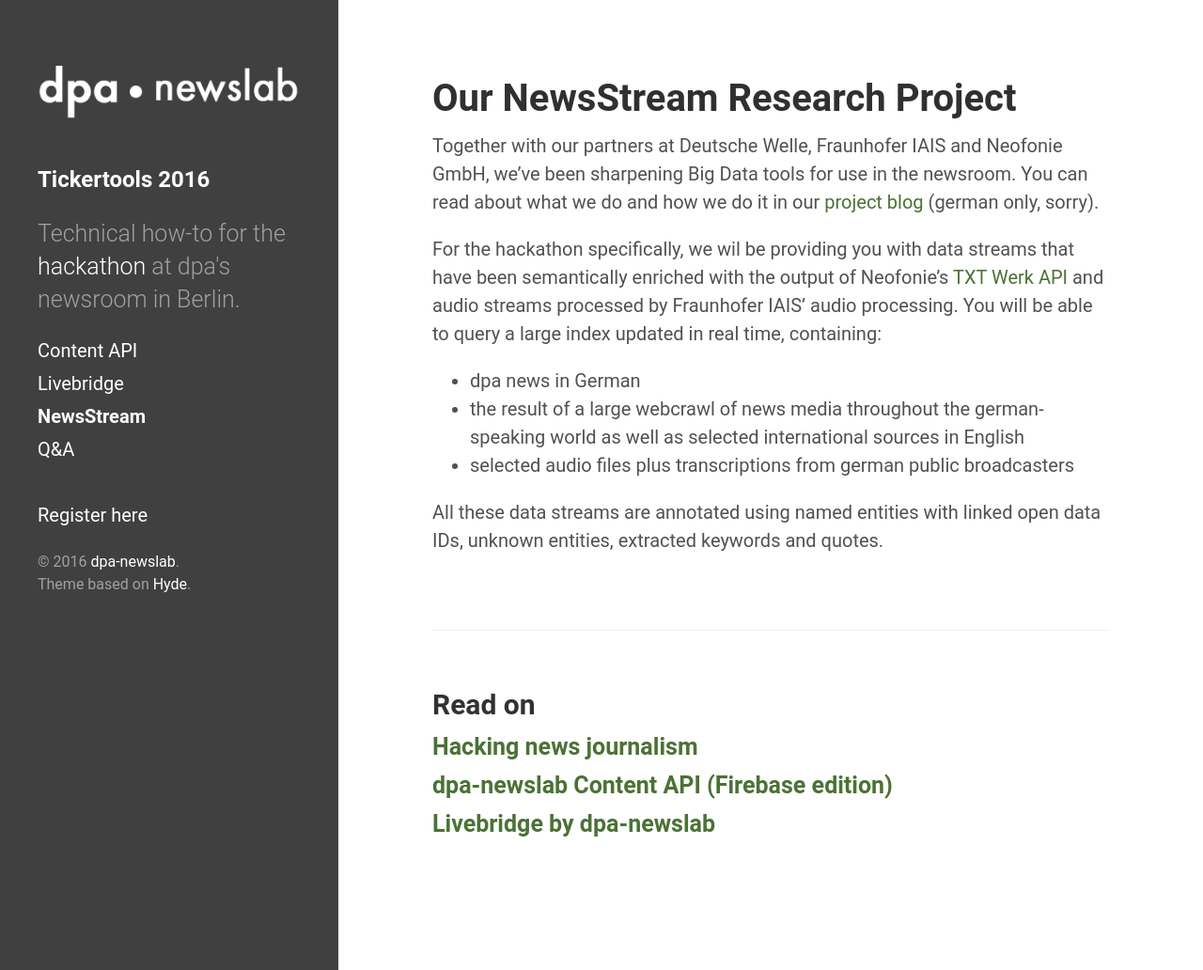
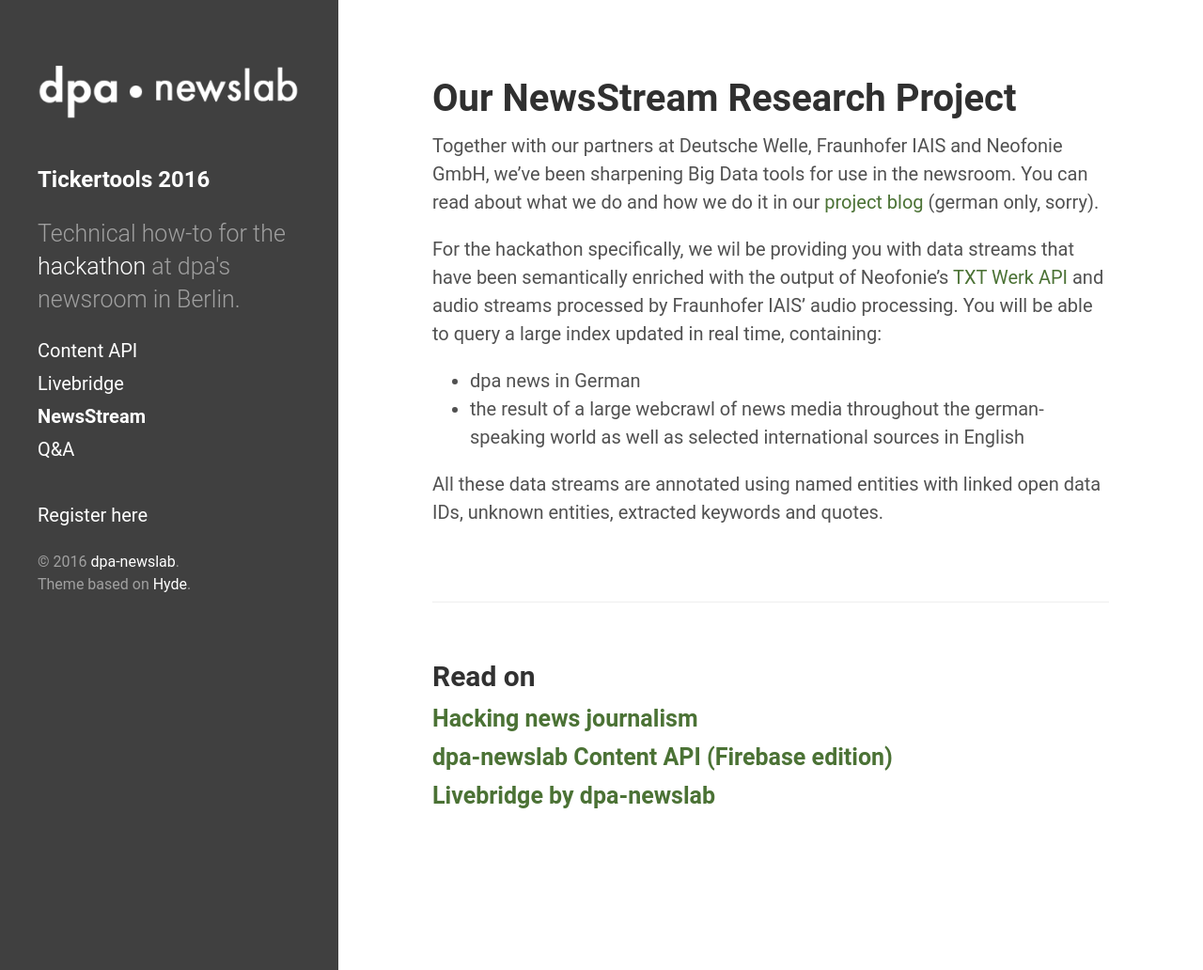
Before and after one commit to mper-bcn-ny/2017-metro, a Jekyll site: the page built from _posts/2016-10-27-newsstream.md, in a window 1280 px wide and 1032 px high. Shown: the whole window at 94% size. Built offline with Jekyll 4.4.1, drawn with Linux system fonts in a browser that asks for light colours.

Commit message:
Update 2016-10-27-newsstream.md
no audio

```diff
--- a/_posts/2016-10-27-newsstream.md
+++ b/_posts/2016-10-27-newsstream.md
@@ -10,6 +10,5 @@ For the hackathon specifically, we wil be providing you with data streams that h
 
   * dpa news in German
   * the result of a large webcrawl of news media throughout the german-speaking world as well as selected international sources in English
-  * selected audio files plus transcriptions from german public broadcasters
 
 All these data streams are annotated using named entities with linked open data IDs, unknown entities, extracted keywords and quotes.
```
